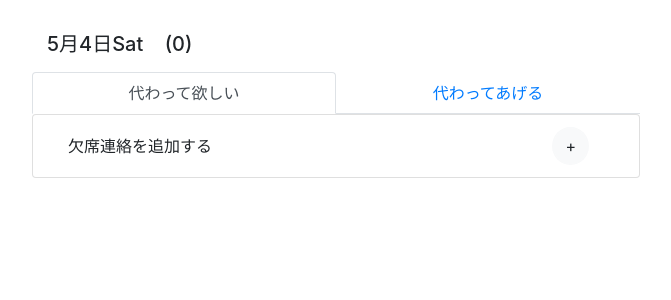
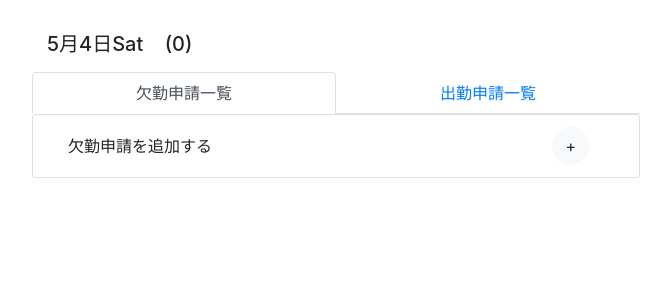
Before and after one commit to IidaTakuma/ShiftSwitch, a Django app: page /daily/?y=2019&m=5&d=4&w=Sat in a window 1280 px wide. Shown: the part 56-356 px from the top of the page, without its empty margins (304-975 px from the left). Run offline with Django 3.2, Linux system fonts and the light colour scheme; the visitor is signed in with stand-in values (Sample User, id 1); data that the repository does not hold is empty; some libraries are stand-ins or nearby versions.

Commit message:
語句の統一

```diff
--- a/main/templates/main/daily.html
+++ b/main/templates/main/daily.html
@@ -7,10 +7,10 @@
     </h5>
     <ul class="nav nav-tabs">
     <li class="nav-item col-6 text-center px-0">
-        <a href="#absence" class="nav-link active" data-toggle="tab">代わって欲しい</a>
+        <a href="#absence" class="nav-link active" data-toggle="tab">欠勤申請一覧</a>
     </li>
     <li class="nav-item col-6 text-center px-0">
-        <a href="#alternative" class="nav-link" data-toggle="tab">代わってあげる</a>
+        <a href="#alternative" class="nav-link" data-toggle="tab">出勤申請一覧</a>
     </li>
     </ul>
 {% comment %} 代わって欲しいリスト[開始] {% endcomment %}
@@ -26,7 +26,7 @@
                 {% if ownAbsence %}
                     <div class="list-group-item">
                         <div class="row align-items-center">
-                            <span class="col-8">この日は既に欠席連絡をしています！</span>
+                            <span class="col-8">この日は既に欠勤申請をしています！</span>
                             <span class="col-4"><form action="{% url 'main:deleteAbsence' ownAbsence.0.id %}" method="post">
                                 {% csrf_token %}
                                 <input type="submit" class="btn btn-danger shadow-sm" value="取り消す">
@@ -42,7 +42,7 @@
                 {% else %}
                     <div class="list-group-item">
                         <div class="row align-items-center justify-content-between container">
-                            <span class="col-8">欠席連絡を追加する</span>
+                            <span class="col-8">欠勤申請を追加する</span>
                             <a href="{% url 'main:absenceCreate' %}?y={{year}}&m={{month}}&d={{day}}&w={{week}}" class="btn btn-light" style="border-radius: 50%;">+</a>
                         </div>
                     </div>
@@ -111,7 +111,7 @@
                 {% if ownAlternative %}
                     <div class="list-group-item">
                         <div class="row align-items-center">
-                            <span class="col-8">この日は既に出勤連絡をしています！</span>
+                            <span class="col-8">この日は既に出勤申請をしています！</span>
                             <span class="col-4"><form action="{% url 'main:deleteAlternative' ownAlternative.0.id %}" method="post">
                                 {% csrf_token %}
                                 <input type="submit" class="btn btn-danger shadow-sm" value="取り消す">
@@ -121,13 +121,13 @@
                 {% elif ownAbsence %}
                     <div class="list-group-item">
                         <div class="row align-items-center">
-                            <span class="col-8">欠席申請を出しています！</span>
+                            <span class="col-8">欠勤申請を出しています！</span>
                         </div>
                     </div>
                 {% else %}
                     <div class="list-group-item">
                         <div class="row align-items-center justify-content-between container">
-                            <span class="col-8">出勤連絡を追加する</span>
+                            <span class="col-8">出勤申請を追加する</span>
                             <a href="{% url 'main:alternativeCreate' %}?y={{year}}&m={{month}}&d={{day}}&w={{week}}" class="btn btn-light" style="border-radius: 50%;">+</a>
                         </div>
                     </div>
```
